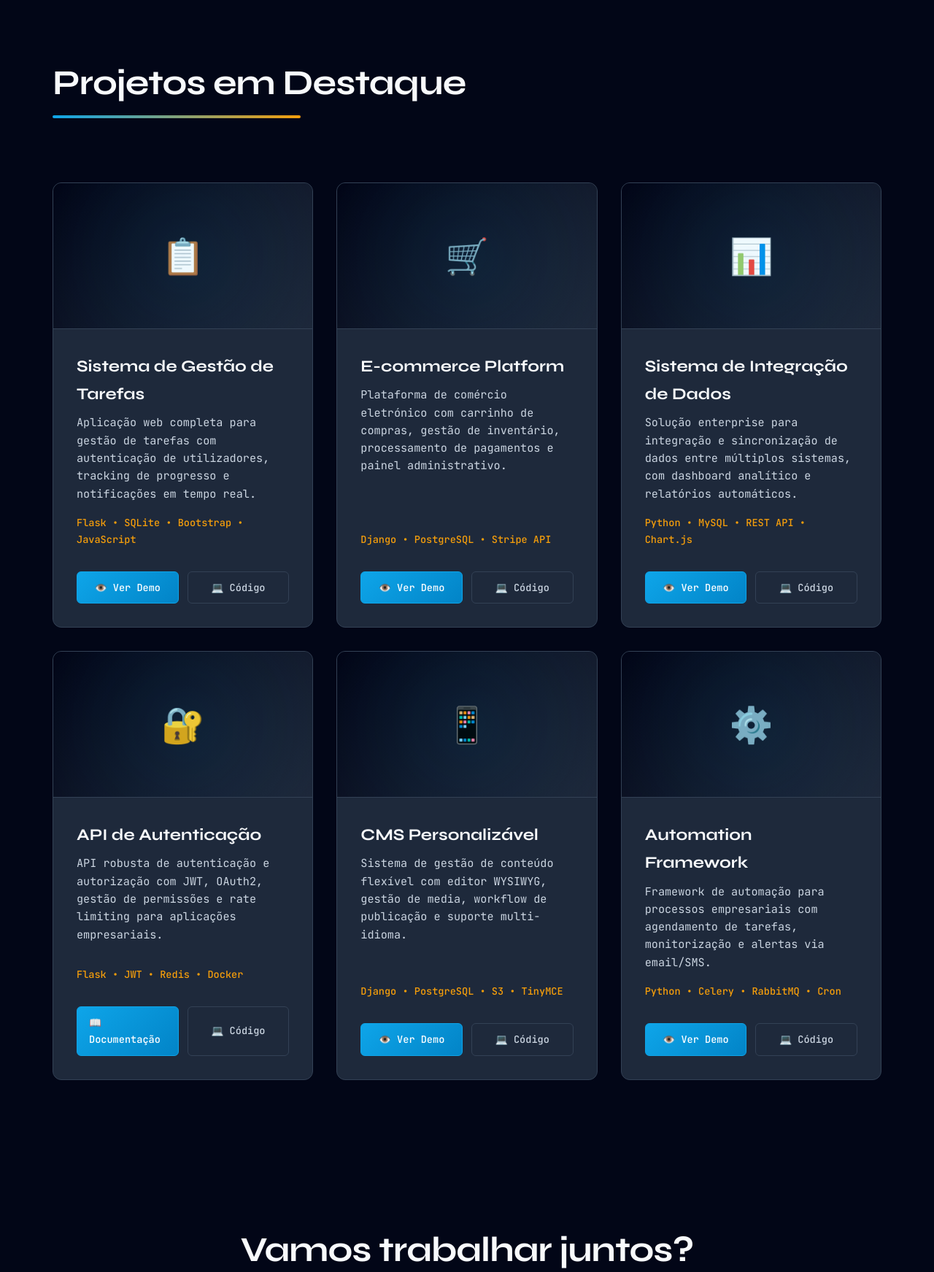
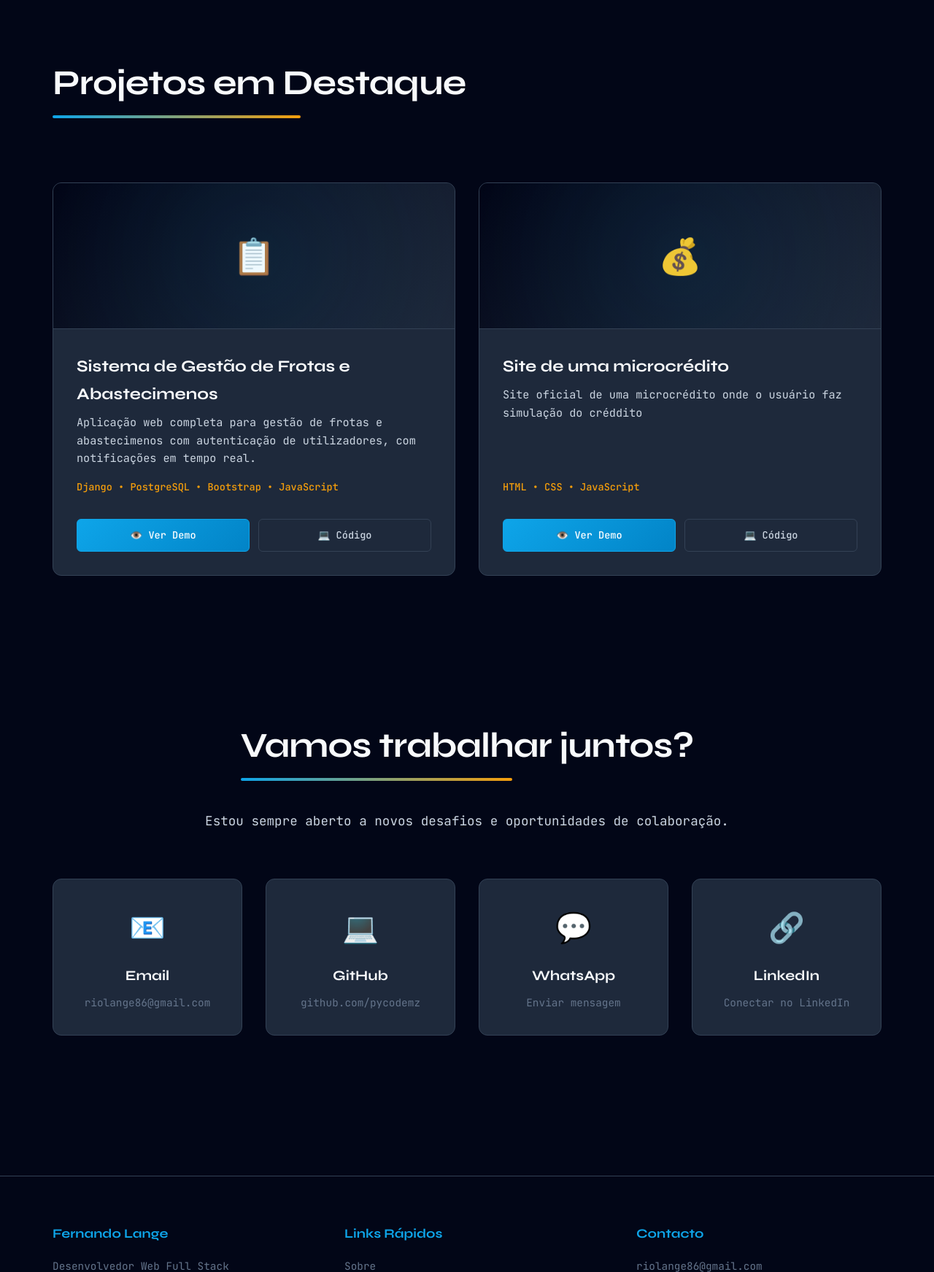
Before and after one commit to pycodemz/portofolio_fernando_lange, a Flask app: page / in a window 1280 px wide. Shown: the part 2751-4494 px from the top of the page at 73% size. Run offline with Flask 3, Linux system fonts and the light colour scheme.

Commit message:
Change the projects

```diff
--- a/templates/index.html
+++ b/templates/index.html
@@ -233,17 +233,17 @@
         <div class="project-card">
           <div class="project-image">📋</div>
           <div class="project-content">
-            <h3>Sistema de Gestão de Tarefas</h3>
+            <h3>Sistema de Gestão de Frotas e Abastecimenos</h3>
             <p>
-              Aplicação web completa para gestão de tarefas com autenticação de utilizadores,
-              tracking de progresso e notificações em tempo real.
+              Aplicação web completa para gestão de frotas e abastecimenos com autenticação de utilizadores,
+              com notificações em tempo real.
             </p>
-            <span class="project-tech">Flask • SQLite • Bootstrap • JavaScript</span>
+            <span class="project-tech">Django • PostgreSQL • Bootstrap • JavaScript</span>
             <div class="project-links">
-              <a href="https://demo-tarefas.example.com" target="_blank" class="project-link primary">
+              <a href="https://sistemaabastecimentos.duckdns.org/" target="_blank" class="project-link primary">
                 👁️ Ver Demo
               </a>
-              <a href="https://github.com/pycodemz/task-manager" target="_blank" class="project-link">
+              <a href="https://github.com/pycodemz/sistema_gestao_frotas_abastecimentos" target="_blank" class="project-link">
                 💻 Código
               </a>
             </div>
@@ -251,26 +251,25 @@
         </div>
 
         <div class="project-card">
-          <div class="project-image">🛒</div>
+          <div class="project-image">💰</div>
           <div class="project-content">
-            <h3>E-commerce Platform</h3>
+            <h3>Site de uma microcrédito</h3>
             <p>
-              Plataforma de comércio eletrónico com carrinho de compras, gestão de inventário,
-              processamento de pagamentos e painel administrativo.
+              Site oficial de uma microcrédito onde o usuário faz simulação do créddito
             </p>
-            <span class="project-tech">Django • PostgreSQL • Stripe API</span>
+            <span class="project-tech">HTML • CSS • JavaScript</span>
             <div class="project-links">
-              <a href="https://demo-ecommerce.example.com" target="_blank" class="project-link primary">
+              <a href="https://site-kwachenamicrocredito.onrender.com/" target="_blank" class="project-link primary">
                 👁️ Ver Demo
               </a>
-              <a href="https://github.com/pycodemz/ecommerce" target="_blank" class="project-link">
+              <a href="https://github.com/pycodemoz/site_km" target="_blank" class="project-link">
                 💻 Código
               </a>
             </div>
           </div>
         </div>
 
-        <div class="project-card">
+        <!-- <div class="project-card">
           <div class="project-image">📊</div>
           <div class="project-content">
             <h3>Sistema de Integração de Dados</h3>
@@ -288,67 +287,10 @@
               </a>
             </div>
           </div>
-        </div>
+        </div> -->
 
-        <div class="project-card">
-          <div class="project-image">🔐</div>
-          <div class="project-content">
-            <h3>API de Autenticação</h3>
-            <p>
-              API robusta de autenticação e autorização com JWT, OAuth2, gestão de permissões
-              e rate limiting para aplicações empresariais.
-            </p>
-            <span class="project-tech">Flask • JWT • Redis • Docker</span>
-            <div class="project-links">
-              <a href="https://docs-auth-api.example.com" target="_blank" class="project-link primary">
-                📖 Documentação
-              </a>
-              <a href="https://github.com/pycodemz/auth-api" target="_blank" class="project-link">
-                💻 Código
-              </a>
-            </div>
-          </div>
-        </div>
 
-        <div class="project-card">
-          <div class="project-image">📱</div>
-          <div class="project-content">
-            <h3>CMS Personalizável</h3>
-            <p>
-              Sistema de gestão de conteúdo flexível com editor WYSIWYG, gestão de media,
-              workflow de publicação e suporte multi-idioma.
-            </p>
-            <span class="project-tech">Django • PostgreSQL • S3 • TinyMCE</span>
-            <div class="project-links">
-              <a href="https://demo-cms.example.com" target="_blank" class="project-link primary">
-                👁️ Ver Demo
-              </a>
-              <a href="https://github.com/pycodemz/custom-cms" target="_blank" class="project-link">
-                💻 Código
-              </a>
-            </div>
-          </div>
-        </div>
 
-        <div class="project-card">
-          <div class="project-image">⚙️</div>
-          <div class="project-content">
-            <h3>Automation Framework</h3>
-            <p>
-              Framework de automação para processos empresariais com agendamento de tarefas,
-              monitorização e alertas via email/SMS.
-            </p>
-            <span class="project-tech">Python • Celery • RabbitMQ • Cron</span>
-            <div class="project-links">
-              <a href="https://demo-automation.example.com" target="_blank" class="project-link primary">
-                👁️ Ver Demo
-              </a>
-              <a href="https://github.com/pycodemz/automation-framework" target="_blank" class="project-link">
-                💻 Código
-              </a>
-            </div>
-          </div>
-        </div>
 
       </div>
     </div>
@@ -375,13 +317,13 @@
           <p>github.com/pycodemz</p>
         </a>
 
-        <a href="https://wa.me/258845890288" class="contact-card">
+        <a href="https://wa.me/258845890288" target="_blank" class="contact-card">
           <span class="contact-icon">💬</span>
           <h3>WhatsApp</h3>
           <p>Enviar mensagem</p>
         </a>
 
-        <a href="https://linkedin.com" target="_blank" class="contact-card">
+        <a href="https://www.linkedin.com/feed/" target="_blank" rel="noopener noreferrer" class="contact-card">
           <span class="contact-icon">🔗</span>
           <h3>LinkedIn</h3>
           <p>Conectar no LinkedIn</p>
@@ -414,7 +356,7 @@
           <h4>Contacto</h4>
           <a href="mailto:riolange86@gmail.com">riolange86@gmail.com</a>
           <a href="https://github.com/pycodemz">GitHub</a>
-          <a href="https://wa.me/258845890288">WhatsApp</a>
+          <a href="https://wa.me/258845890288" target="_blank" rel="noopener noreferrer">WhatsApp</a>
         </div>
       </div>
 
```
